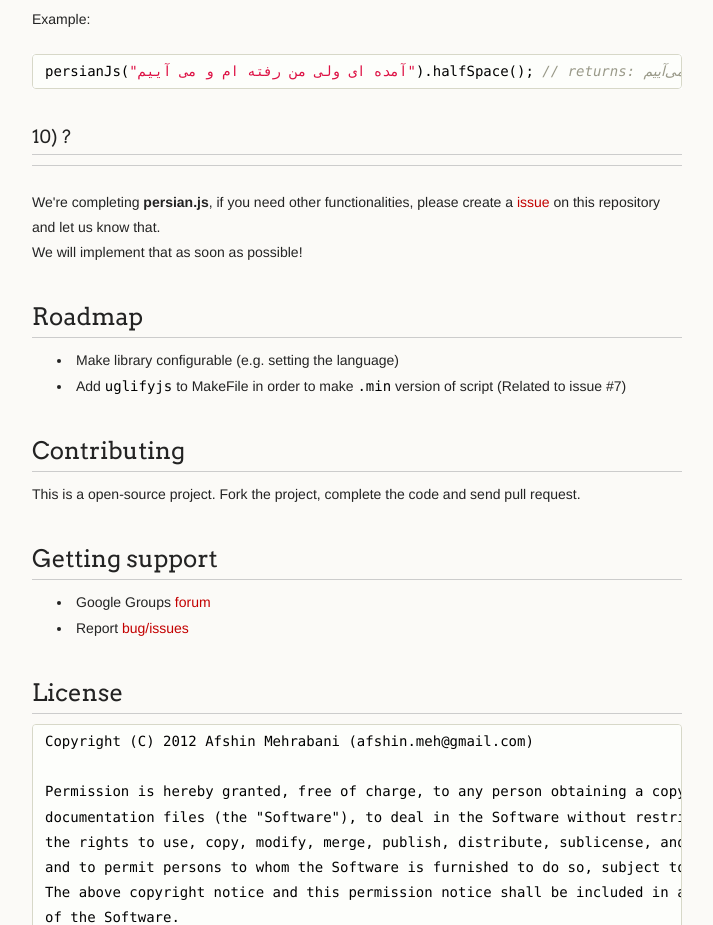
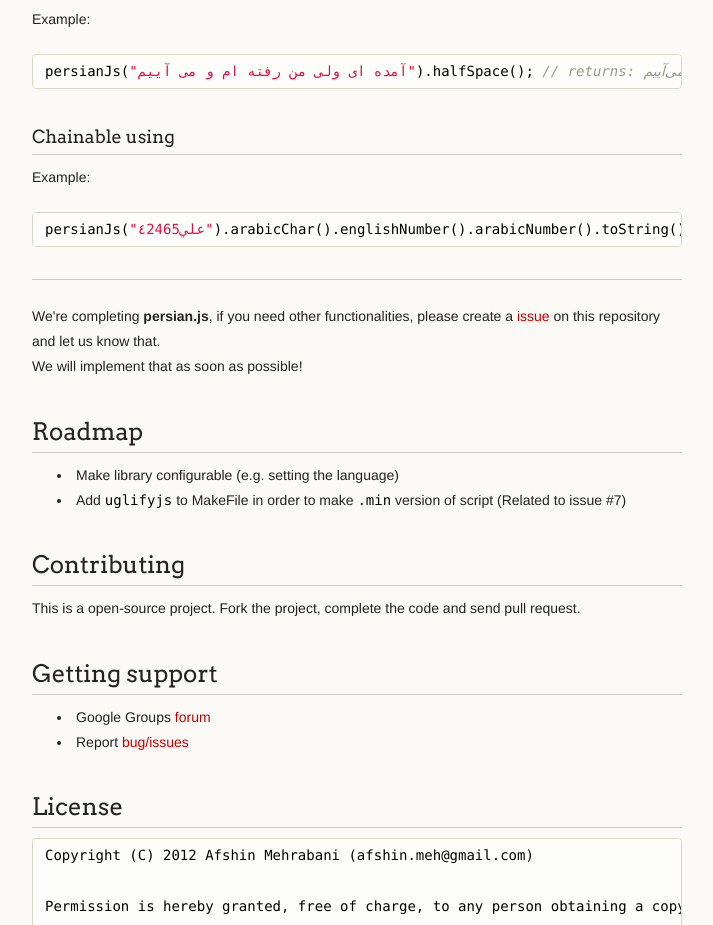
Before and after one commit to usablica/persian.js, a plain HTML site: page index.html in a window 1280 px wide. Shown: the part 2625-3550 px from the top of the page, without its empty margins (278-991 px from the left). Drawn offline with Linux system fonts and the light colour scheme.

Commit message:
Add "chainable using"

```diff
--- a/index.html
+++ b/index.html
@@ -110,7 +110,11 @@ If your in production environment, use <code>persian.min.js</code> instead.</p>
 </pre></div>
 
 
-<h3>10) ?</h3>
+<h3>Chainable using</h3>
+<p>Example:</p>
+<div class="highlight"><pre><span class="nx">persianJs</span><span class="p">(</span><span class="s2">"علي٤2465"</span><span class="p">).</span><span class="nx">arabicChar</span><span class="p">()</span>.</span><span class="nx">englishNumber</span><span class="p">()</span>.</span><span class="nx">arabicNumber</span><span class="p">()</span>.</span><span class="nx">toString</span><span class="p">();</span> <span class="c1">// //returns: علی۴۲۴۶۵</span>
+</pre></div>
+
 
 <hr><p>We're completing <strong>persian.js</strong>, if you need other functionalities, please create a <a href="https://github.com/usablica/persian.js/issues">issue</a> on this repository and let us know that.<br>
 We will implement that as soon as possible!</p>
```
